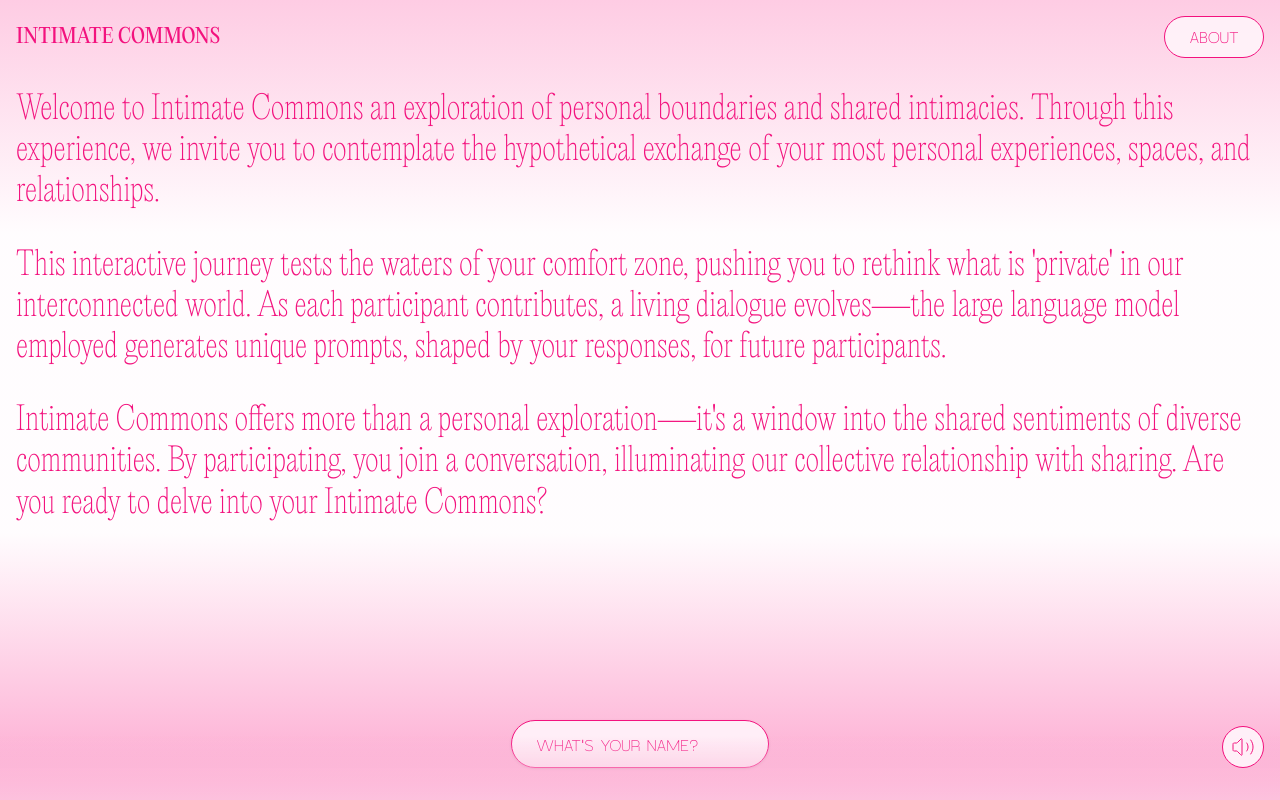
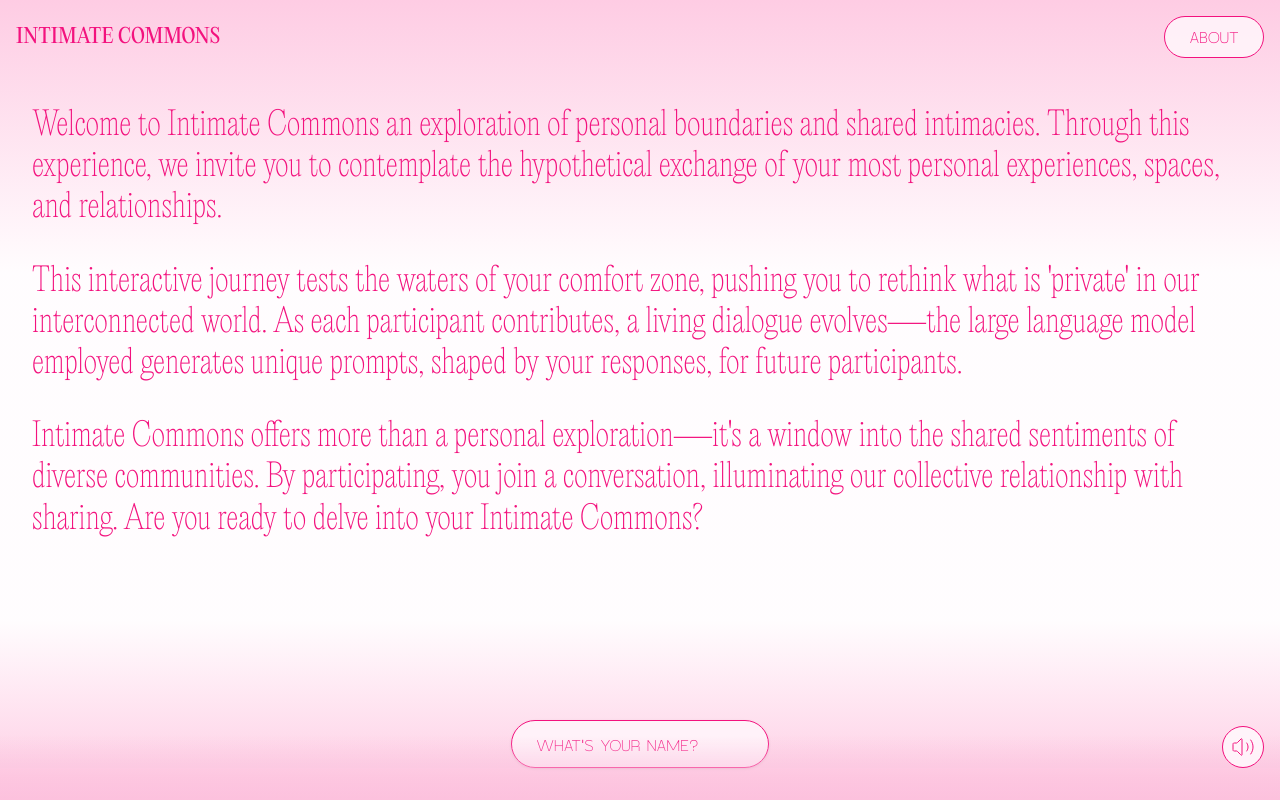
Before and after one commit to scazan/intimate-commons, a Next.js app: page / in a window 1280 px wide. Shown: the top 800 px of the page. Built offline with nearby package versions, Linux system fonts and the light colour scheme; no server answers; what elevenlabs would draw is missing.

Commit message:
add some desktop styles

```diff
--- a/src/app/layout.tsx
+++ b/src/app/layout.tsx
@@ -51,7 +51,10 @@ export default function RootLayout({
       <body className={`${gosha.variable} ${editorialNew.variable} font-serif`}>
         <AudioPlayer />
         <SiteHeader />
-        {children}
+
+        <main className="flex min-h-screen flex-col items-center justify-between p-4  pb-32">
+          {children}
+        </main>
         <div className="bottomGradient z-10"></div>
       </body>
     </html>
--- a/src/app/page.tsx
+++ b/src/app/page.tsx
@@ -6,7 +6,7 @@ export default async () => {
   const userName = cookies().get("userName");
 
   return (
-    <main className="flex min-h-screen flex-col items-center justify-between p-4 font-extralight font-serif text-[2rem] leading-[2.575rem] pb-32">
+    <div className="sm:max-w-7xl flex min-h-screen flex-col items-center justify-between p-4 font-extralight font-serif text-[2rem] leading-[2.575rem] pb-32">
       <div className="flex flex-col gap-8">
         <p>
           Welcome to Intimate Commons an exploration of personal boundaries and
@@ -35,6 +35,6 @@ export default async () => {
           className="text-center bg-background/80"
         />
       </div>
-    </main>
+    </div>
   );
 };
--- a/src/app/questions/page.tsx
+++ b/src/app/questions/page.tsx
@@ -1,13 +1,12 @@
 import { getQuestions } from "@/api";
 import QuestionForm from "@/components/QuestionForm";
-import { cookies } from "next/headers";
 import { Suspense } from "react";
 
 export default async () => {
   const { sessionId, choices } = await getQuestions();
 
   return (
-    <main className="flex min-h-screen flex-col items-center justify-start gap-4 p-4">
+    <div className="flex min-h-screen flex-col items-center justify-start gap-4 p-4">
       <Suspense fallback={null}>
         <QuestionForm
           choices={choices}
@@ -15,6 +14,6 @@ export default async () => {
           className="w-full"
         />
       </Suspense>
-    </main>
+    </div>
   );
 };
--- a/src/app/results/page.tsx
+++ b/src/app/results/page.tsx
@@ -21,11 +21,10 @@ export default async ({ searchParams }) => {
   });
 
   return (
-    <main className="flex min-h-screen flex-col items-center justify-start gap-4 p-4">
-      <Header2>Results</Header2>
+    <>
       <Suspense fallback={<div>Loading...</div>}>
         <Results results={results} />
       </Suspense>
-    </main>
+    </>
   );
 };
--- a/src/components/Results/index.tsx
+++ b/src/components/Results/index.tsx
@@ -11,6 +11,7 @@ export const Results = async ({ results }) => {
       <AudioPlayer
         src={`https://pub-58753b13db894b5ea3d9730f9a15a537.r2.dev/${storyId}.mp3`}
       />
+      <Header2>Results</Header2>
       <ChoiceResults choices={results.user} />
 
       <Header2>Global</Header2>
```
